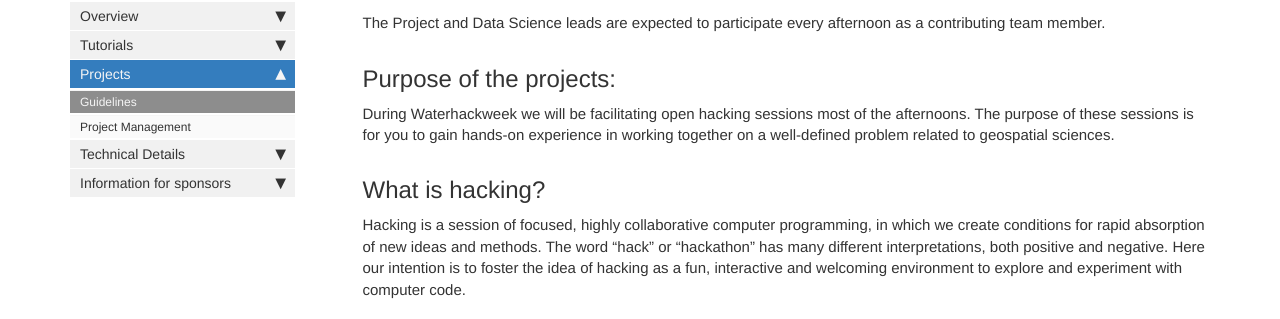
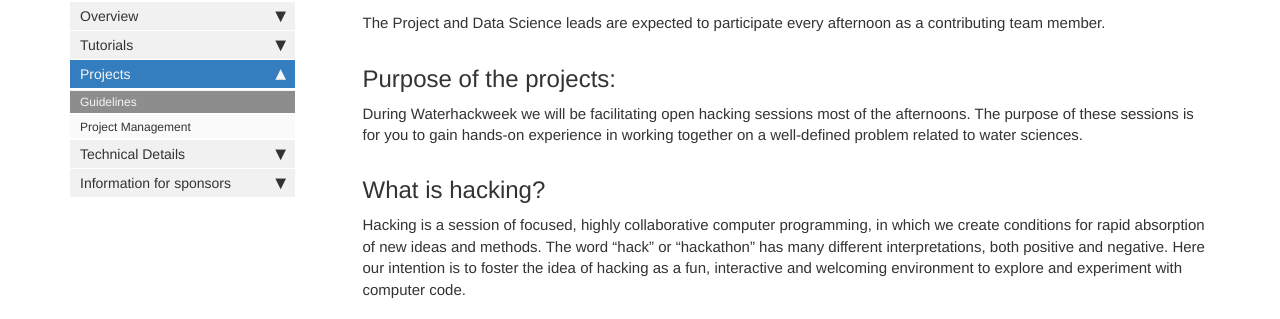
Before and after one commit to waterhackweek/wiki, a Jekyll site: the page built from pages/project_guidelines.md, in a window 1280 px wide and 1400 px high, scrolled down 1050 px. Shown: the part 155-474 px from the top of the window. Built offline with Jekyll 4.4.1, drawn with Linux system fonts in a browser that asks for light colours; nearby versions of some CDN libraries; comment, search, counter and statistics services are not loaded; some of the changed text lies outside the part shown.

```diff
--- a/pages/project_guidelines.md
+++ b/pages/project_guidelines.md
@@ -23,7 +23,7 @@ The Project and Data Science leads are expected to participate every afternoon a
 
 ## Purpose of the projects:
 
-During Waterhackweek we will be facilitating open hacking sessions most of the afternoons. The purpose of these sessions is for you to gain hands-on experience in working together on a well-defined problem related to geospatial sciences.
+During Waterhackweek we will be facilitating open hacking sessions most of the afternoons. The purpose of these sessions is for you to gain hands-on experience in working together on a well-defined problem related to water sciences.
 
 ## What is hacking?
 
@@ -64,7 +64,7 @@ _List all participants on the project. Choose one team member to act as project
 
 ### The problem
 
-What geospatial problem are you going to explore? Provide a few sentences. If this is a technical exploration of software or data science methods, explain why this work is important in a broader context.
+What water problem are you going to explore? Provide a few sentences. If this is a technical exploration of software or data science methods, explain why this work is important in a broader context.
 
 ### Application Example
 
```
